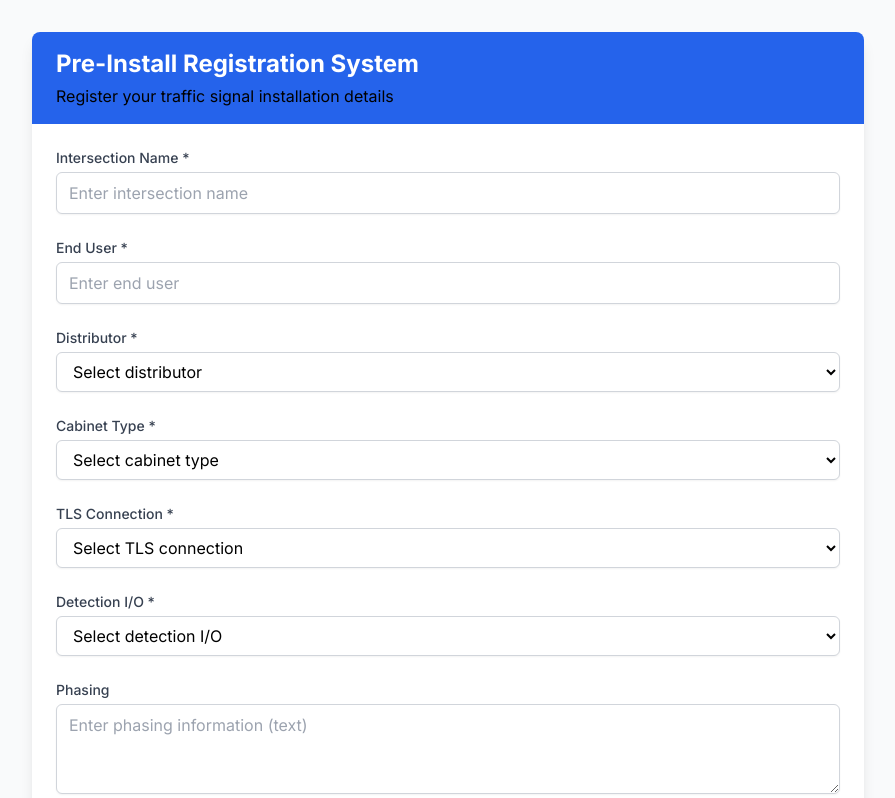
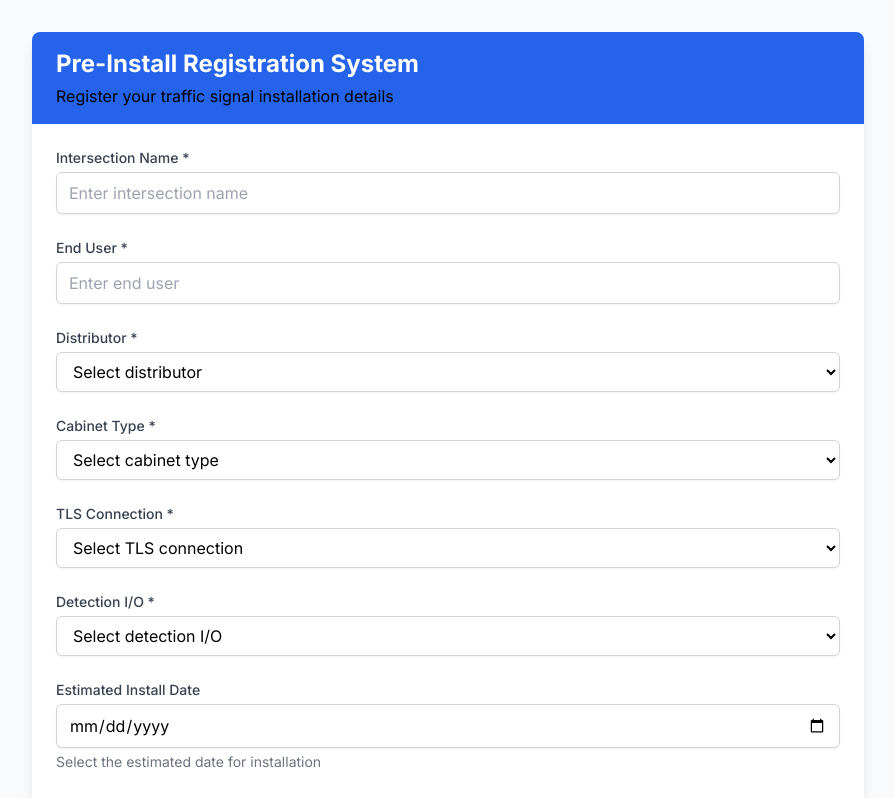
Before and after one commit to hopkicod785/registration, a Next.js app: page / in a window 1280 px wide. Shown: the top 798 px of the page, without its empty margins (192-1087 px from the left). Built offline with nearby package versions, Linux system fonts and the light colour scheme.

Commit message:
Add Estimated Install Date field with calendar picker to registration form

```diff
--- a/components/AdminDashboard.tsx
+++ b/components/AdminDashboard.tsx
@@ -17,6 +17,7 @@ interface Registration {
   phasing_text?: string;
   phasing_file_path?: string;
   timing_files?: string;
+  estimated_install_date?: string;
   contact_name: string;
   contact_email: string;
   contact_phone: string;
@@ -232,6 +233,9 @@ export default function AdminDashboard({ user, onLogout }: AdminDashboardProps)
                       Contact
                     </th>
                     <th className="px-6 py-3 text-left text-xs font-medium text-gray-500 uppercase tracking-wider">
+                      Install Date
+                    </th>
+                    <th className="px-6 py-3 text-left text-xs font-medium text-gray-500 uppercase tracking-wider">
                       Submitted
                     </th>
                     <th className="px-6 py-3 text-left text-xs font-medium text-gray-500 uppercase tracking-wider">
@@ -256,6 +260,12 @@ export default function AdminDashboard({ user, onLogout }: AdminDashboardProps)
                           <div className="font-medium">{registration.contact_name}</div>
                           <div className="text-gray-400">{registration.contact_email}</div>
                         </div>
+                      </td>
+                      <td className="px-6 py-4 whitespace-nowrap text-sm text-gray-500">
+                        {registration.estimated_install_date
+                          ? new Date(registration.estimated_install_date).toLocaleDateString('en-US')
+                          : 'Not specified'
+                        }
                       </td>
                       <td className="px-6 py-4 whitespace-nowrap text-sm text-gray-500">
                         {formatDate(registration.created_at)}
@@ -345,6 +355,19 @@ export default function AdminDashboard({ user, onLogout }: AdminDashboardProps)
                   </div>
                 </div>
 
+                {selectedRegistration.estimated_install_date && (
+                  <div>
+                    <label className="block text-sm font-medium text-gray-700">Estimated Install Date</label>
+                    <p className="mt-1 text-sm text-gray-900">
+                      {new Date(selectedRegistration.estimated_install_date).toLocaleDateString('en-US', {
+                        year: 'numeric',
+                        month: 'long',
+                        day: 'numeric'
+                      })}
+                    </p>
+                  </div>
+                )}
+
                 {selectedRegistration.phasing_text && (
                   <div>
                     <label className="block text-sm font-medium text-gray-700">Phasing Information</label>
--- a/components/RegistrationForm.tsx
+++ b/components/RegistrationForm.tsx
@@ -21,6 +21,7 @@ export default function RegistrationForm({ dropdownData }: RegistrationFormProps
     phasingText: '',
     phasingFile: undefined,
     timingFiles: [],
+    estimatedInstallDate: '',
     contactName: '',
     contactEmail: '',
     contactPhone: '',
@@ -117,6 +118,7 @@ export default function RegistrationForm({ dropdownData }: RegistrationFormProps
           phasingText: '',
           phasingFile: undefined,
           timingFiles: [],
+          estimatedInstallDate: '',
           contactName: '',
           contactEmail: '',
           contactPhone: '',
@@ -298,6 +300,23 @@ export default function RegistrationForm({ dropdownData }: RegistrationFormProps
         )}
       </div>
 
+      {/* Estimated Install Date */}
+      <div>
+        <label className="form-label">
+          Estimated Install Date
+        </label>
+        <input
+          type="date"
+          value={formData.estimatedInstallDate || ''}
+          onChange={(e) => handleInputChange('estimatedInstallDate', e.target.value)}
+          className="form-input"
+          min={new Date().toISOString().split('T')[0]} // Don't allow past dates
+        />
+        <p className="text-sm text-gray-500 mt-1">
+          Select the estimated date for installation
+        </p>
+      </div>
+
       {/* Phasing */}
       <div>
         <label className="form-label">
--- a/lib/json-db.ts
+++ b/lib/json-db.ts
@@ -16,6 +16,7 @@ interface Registration {
   phasing_text?: string;
   phasing_file_path?: string;
   timing_files?: string;
+  estimated_install_date?: string;
   contact_name: string;
   contact_email: string;
   contact_phone: string;
@@ -111,6 +112,7 @@ export const jsonDb = {
       phasing_text: data.phasingText || undefined,
       phasing_file_path: data.phasingFilePath || undefined,
       timing_files: data.timingFiles ? JSON.stringify(data.timingFiles) : undefined,
+      estimated_install_date: data.estimatedInstallDate || undefined,
       contact_name: data.contactName,
       contact_email: data.contactEmail,
       contact_phone: data.contactPhone,
--- a/types/index.ts
+++ b/types/index.ts
@@ -18,6 +18,7 @@ export interface RegistrationFormData {
   phasingText?: string;
   phasingFile?: File | undefined;
   timingFiles?: File[];
+  estimatedInstallDate?: string;
   contactName: string;
   contactEmail: string;
   contactPhone: string;
```
